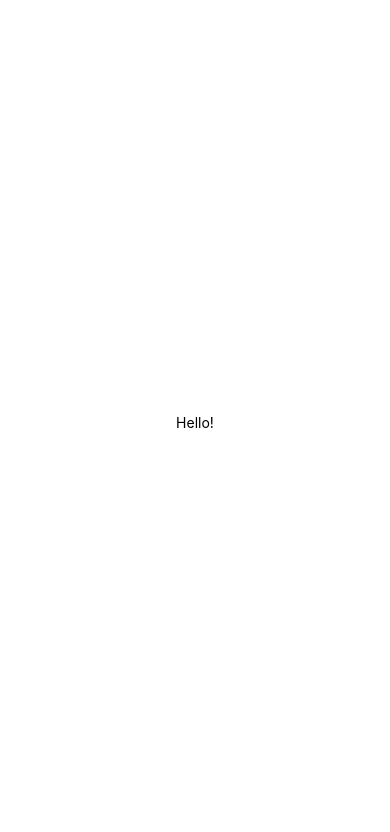
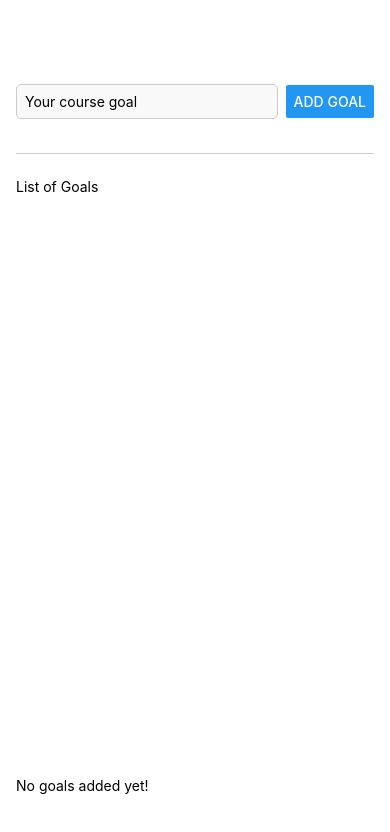
Before and after one commit to rubatista/RNcourse, a React Native app: screen / in a window 390 px wide. Shown: the top 832 px of the page. Built offline with nearby package versions, Linux system fonts and the light colour scheme.

Commit message:
finished list goals

```diff
--- a/App.js
+++ b/App.js
@@ -1,20 +1,93 @@
-import { StatusBar } from 'expo-status-bar';
-import { StyleSheet, Text, View } from 'react-native';
+import { useState } from 'react';
+import { StyleSheet, Text, View, TextInput, Button, ScrollView, FlatList } from 'react-native';
 
 export default function App() {
+  const [enteredGoal, setEnteredGoal] = useState('');
+  const [goals, setGoals] = useState([]);
+
+  function goalInputHandler(enteredText) {
+    console.log(enteredText);
+    setEnteredGoal(enteredText);
+  }
+
+  function addGoalHandler() {
+    if (enteredGoal.trim().length === 0) {
+      return;
+    }
+    setGoals(currentGoals => [
+      ...currentGoals,
+      {text: enteredGoal, key: Math.random().toString()}
+    ]);
+    setEnteredGoal('');
+  }
+
+  function deleteGoalHandler(goalIndex) {
+    setGoals(currentGoals => currentGoals.filter((_, index) => index !== goalIndex));
+  }
+
   return (
-    <View style={styles.container}>
-      <Text>Hello!</Text>
-      <StatusBar style="auto" />
+    <View style={styles.appContainer}>
+      <View style={styles.inputContainer}>
+        <TextInput style={styles.textInput} placeholder='Your course goal' onChangeText={goalInputHandler} />
+        <Button title='Add Goal' onPress={addGoalHandler}/>
+      </View>
+      <View style={styles.goalsContainer}>
+        <Text>List of Goals</Text>
+        <FlatList data={goals} renderItem={itemData => {
+          return (
+            <View style={styles.goalItem}>
+              <Text>{itemData.item.text}</Text>
+              <Button title='X' onPress={() => deleteGoalHandler(itemData.index)} color='red'/>
+            </View>
+          );
+        }}
+        keyExtractor={(item, index) => {return item.key}}
+        alwaysBounceVertical={false} />
+
+        {goals.length === 0 && <Text>No goals added yet!</Text>}
+      </View>
     </View>
   );
 }
 
 const styles = StyleSheet.create({
-  container: {
+  appContainer: {
+    padding: 50,
+    backgroundColor: '#fff',
     flex: 1,
-    backgroundColor: '#fff',
+    paddingHorizontal: 16,
+  },
+  inputContainer: {
+    flex: 1,
+    flexDirection: 'row',
+    justifyContent: 'space-between',
     alignItems: 'center',
-    justifyContent: 'center',
+    marginBottom: 24,
+    borderBottomWidth: 1,
+    borderBottomColor: '#cccccc',
+  },
+  textInput: {
+    borderWidth: 1,
+    borderColor: '#cccccc',
+    width: '80%',
+    backgroundColor: '#f9f9f9',
+    padding: 10,
+    borderRadius: 5,
+    marginRight: 8,
+    padding: 8,
+  },
+  goalsContainer: {
+    flex: 6,
+  },
+  goalItem: {
+    padding: 5,
+    backgroundColor: '#f0f0f0',
+    marginVertical: 5,
+    borderRadius: 5,
+    flexDirection: 'row',
+    justifyContent: 'space-between',
+    alignItems: 'center',
+    borderColor: '#cccccc',
+    borderWidth: 1,
   },
 });
```
